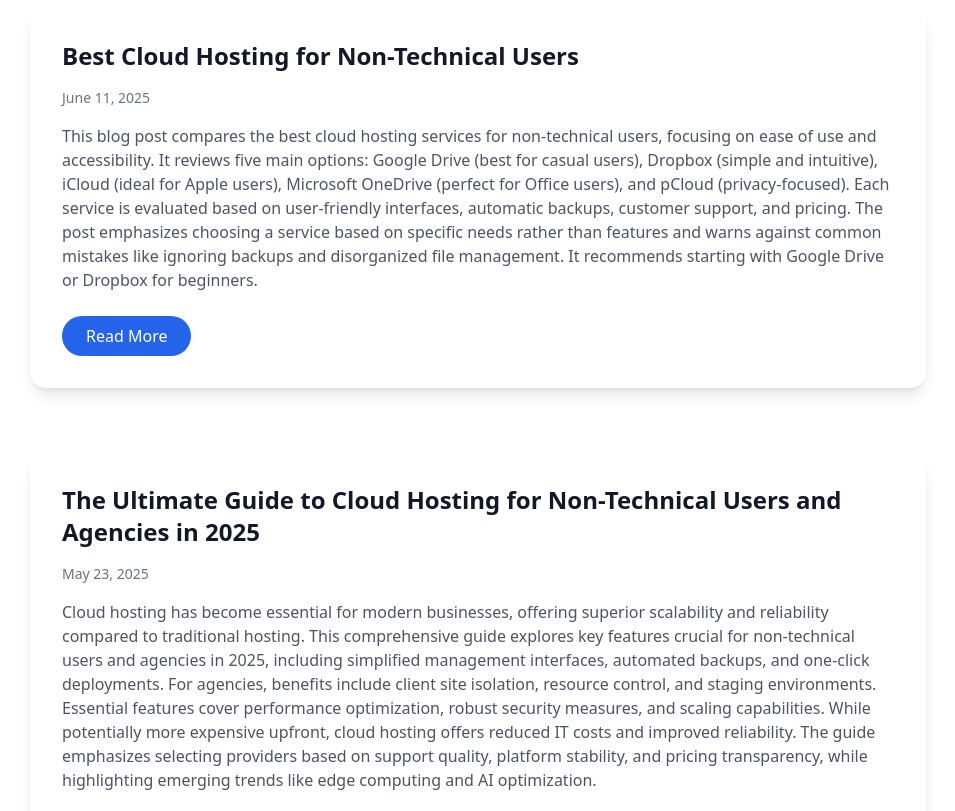
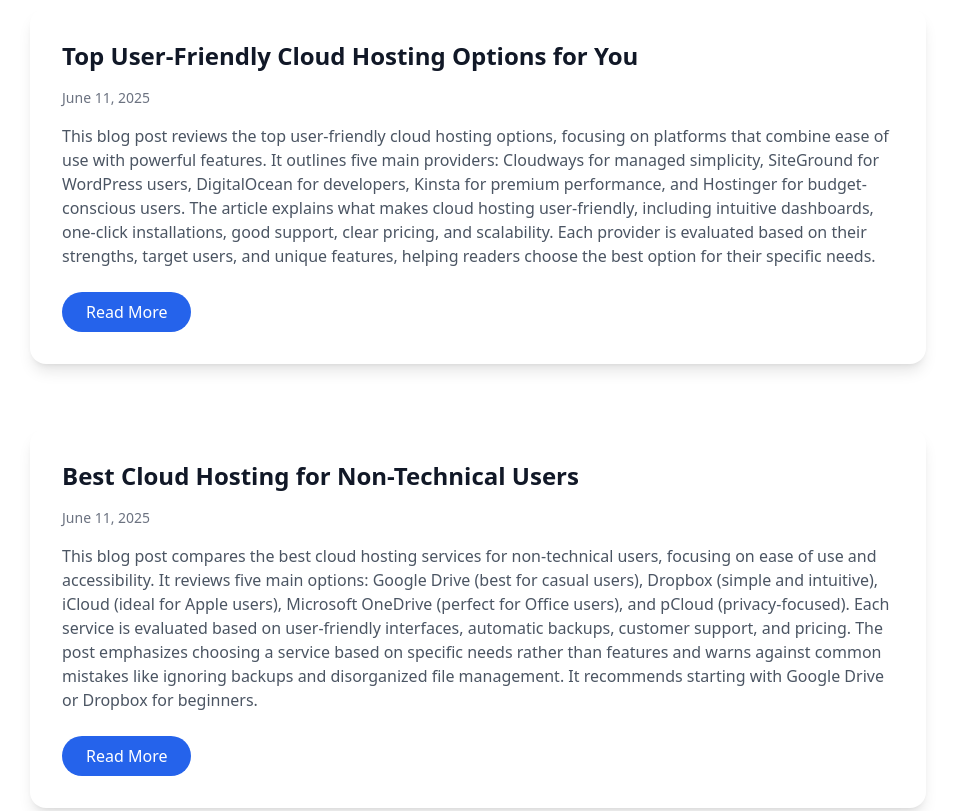
Before and after one commit to Benrgy/best-cloud-hosting-for-non-technical-users-agencies-2025, a plain HTML site: page blog.html in a window 1280 px wide. Shown: the part 460-1271 px from the top of the page, without its empty margins (162-1117 px from the left). Drawn offline with nearby package versions, Linux system fonts and the light colour scheme.

Commit message:
Update blog listing with top-user-friendly-cloud-hosting-options-for-you-20250611-ifd.html

```diff
--- a/blog.html
+++ b/blog.html
@@ -31,14 +31,21 @@
         <div class="container mx-auto px-6">
             <div class="max-w-4xl mx-auto mb-16">
                 <div class="p-8 bg-white rounded-2xl shadow-lg hover:shadow-xl transition-shadow duration-300">
+                    <h2 class="text-2xl font-bold mb-4">Top User-Friendly Cloud Hosting Options for You</h2>
+                    <p class="text-sm text-gray-500 mb-4">June 11, 2025</p>
+                    <p class="text-gray-600 mb-6">This blog post reviews the top user-friendly cloud hosting options, focusing on platforms that combine ease of use with powerful features. It outlines five main providers: Cloudways for managed simplicity, SiteGround for WordPress users, DigitalOcean for developers, Kinsta for premium performance, and Hostinger for budget-conscious users. The article explains what makes cloud hosting user-friendly, including intuitive dashboards, one-click installations, good support, clear pricing, and scalability. Each provider is evaluated based on their strengths, target users, and unique features, helping readers choose the best option for their specific needs.</p>
+                    <a href="https://Benrgy.github.io/best-cloud-hosting-for-non-technical-users-agencies-2025-2025-05-23-bjtdc/blog/top-user-friendly-cloud-hosting-options-for-you-20250611-ifd.html" class="inline-block px-6 py-2 bg-blue-600 text-white rounded-full hover:bg-blue-700 transition-all duration-300 transform hover:scale-105">Read More</a>
+                </div>
+            </div>
+
+            <div class="max-w-4xl mx-auto grid grid-cols-1 gap-8">
+                <div class="p-8 bg-white rounded-2xl shadow-lg hover:shadow-xl transition-shadow duration-300">
                     <h2 class="text-2xl font-bold mb-4">Best Cloud Hosting for Non-Technical Users</h2>
                     <p class="text-sm text-gray-500 mb-4">June 11, 2025</p>
                     <p class="text-gray-600 mb-6">This blog post compares the best cloud hosting services for non-technical users, focusing on ease of use and accessibility. It reviews five main options: Google Drive (best for casual users), Dropbox (simple and intuitive), iCloud (ideal for Apple users), Microsoft OneDrive (perfect for Office users), and pCloud (privacy-focused). Each service is evaluated based on user-friendly interfaces, automatic backups, customer support, and pricing. The post emphasizes choosing a service based on specific needs rather than features and warns against common mistakes like ignoring backups and disorganized file management. It recommends starting with Google Drive or Dropbox for beginners.</p>
                     <a href="https://Benrgy.github.io/best-cloud-hosting-for-non-technical-users-agencies-2025-2025-05-23-bjtdc/blog/best-cloud-hosting-for-non-technical-users-20250611-pl7.html" class="inline-block px-6 py-2 bg-blue-600 text-white rounded-full hover:bg-blue-700 transition-all duration-300 transform hover:scale-105">Read More</a>
                 </div>
-            </div>
 
-            <div class="max-w-4xl mx-auto grid grid-cols-1 gap-8">
                 <div class="p-8 bg-white rounded-2xl shadow-lg hover:shadow-xl transition-shadow duration-300">
                     <h2 class="text-2xl font-bold mb-4">The Ultimate Guide to Cloud Hosting for Non-Technical Users and Agencies in 2025</h2>
                     <p class="text-sm text-gray-500 mb-4">May 23, 2025</p>
```
